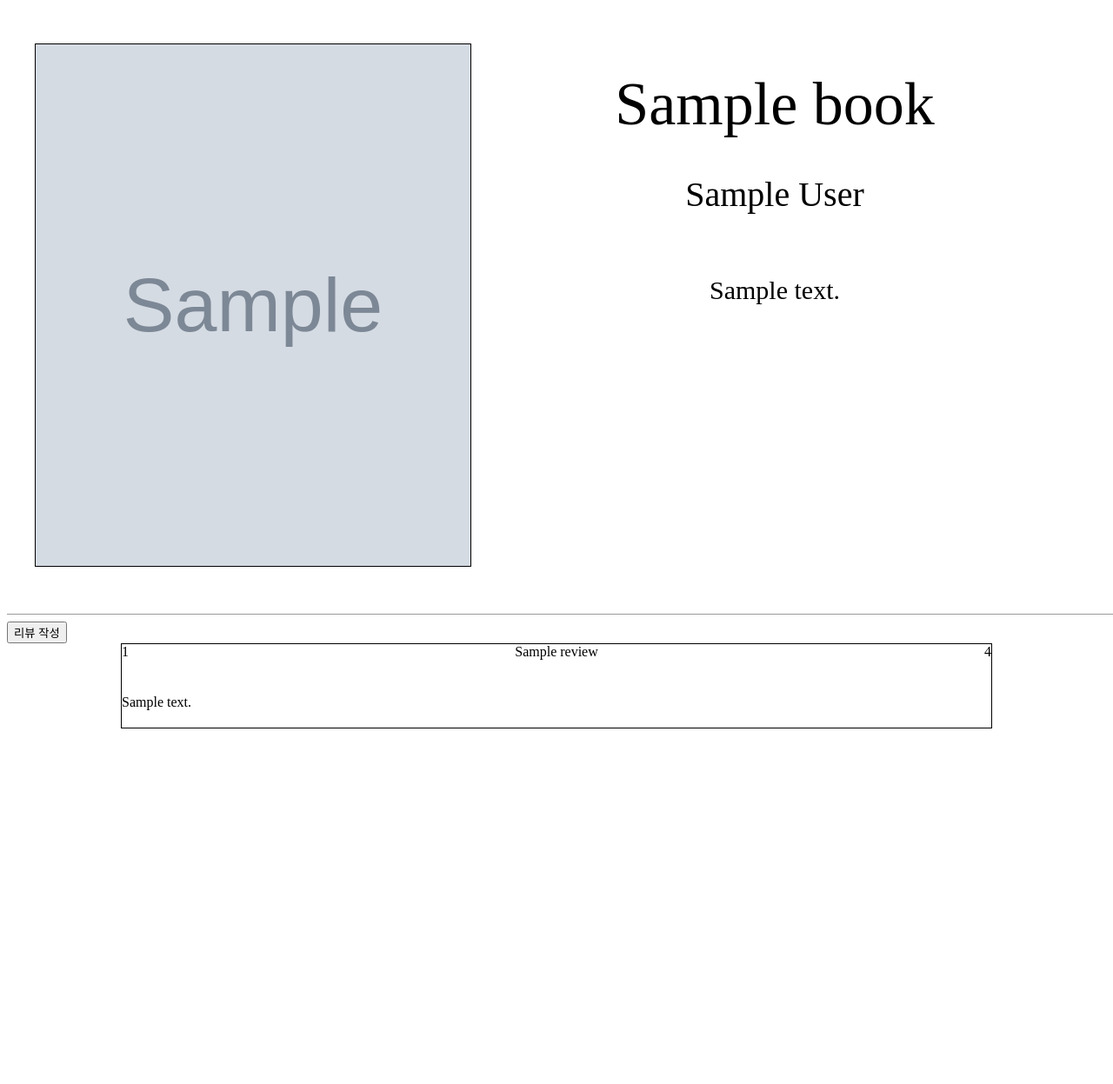
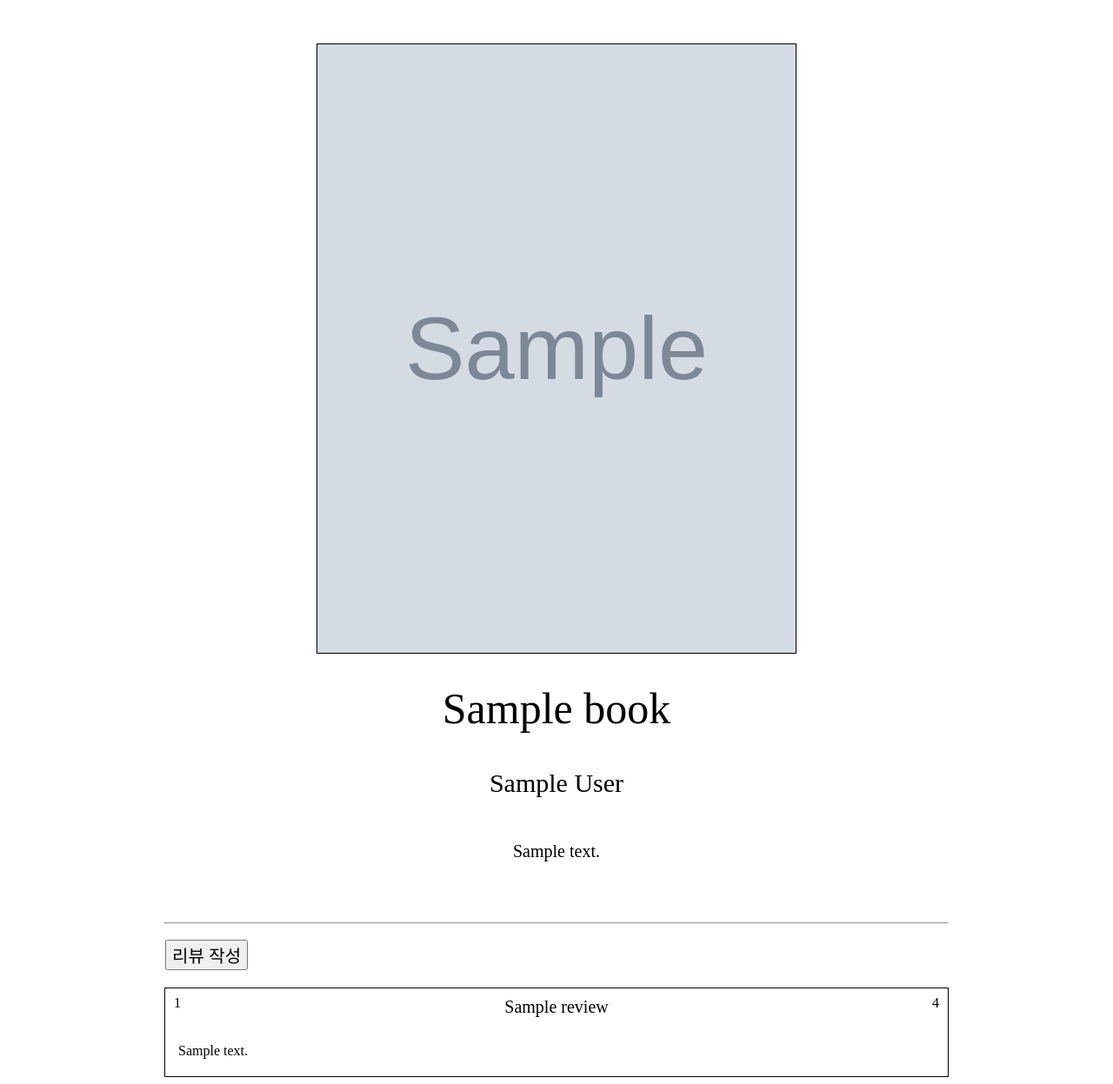
Before and after one commit to Dsys1129/Bookparta, a Flask app: template templates/bookdetail.html in a window 1280 px wide; the page is wider, and only the part inside the window is pictured. Shown: that part at 87% size. Before the commit the page ends 838 px from the top of that part, so only its background shows below. Run offline with Flask 3, Linux system fonts and the light colour scheme; the template is opened without the code that fills it: most values are stand-ins (such as "Sample title", 1, 10 or a date in 2020); grey boxes marked "Sample" are stand-in pictures.

Commit message:
북디테일 수정

```diff
--- a/templates/bookdetail.html
+++ b/templates/bookdetail.html
@@ -11,14 +11,15 @@
         margin: 50px auto;
         display: flex;
         align-items: center;
-        max-width: 1200px;
+        max-width: 900px;
         width: 100%;
+        flex-direction: column;
       }
       .book-image {
         border: 1px solid black;
         background-color: black;
-        width: 500px;
-        height: 600px;
+        width: 550px;
+        height: 700px;
       }
       .book-detail-box {
         width: 100%;
@@ -33,24 +34,24 @@
       }
 
       .title {
-        font-size: 70px;
+        font-size: 50px;
         margin-top: 30px;
         margin-bottom: 20px;
       }
 
       .author {
         margin-top: 20px;
-        font-size: 40px;
+        font-size: 30px;
       }
 
       .description {
-        margin-top: 30px;
-        font-size: 30px;
+        margin-top: 20px;
+        font-size: 20px;
       }
 
       .review-container {
         border: 1px solid black;
-        width: 1000px;
+        width: 900px;
         margin: 0 auto;
         display: flex;
         flex-direction: column;
@@ -65,13 +66,29 @@
       }
 
       .review-contents {
+        margin-top: 20px;
         margin-bottom: 20px;
+        display: flex;
+        justify-content: flex-start;
+        padding: 0px 15px 0px 15px;
+      }
+      .reviewBtnDiv {
+        align-self: stretch;
+        display: flex;
+        justify-content: space-between;
+        align-items: center;
+        margin: 0px auto 0px auto;
+        width: 900px
       }
 
-      .review-contents {
-        margin-top: 30px;
-        display: flex;
-        justify-content: flex-start;
+      .addReviewbtn {
+        margin: 10px 0px 20px 0px;
+        font-size: 20px;
+      }
+
+      .review-title {
+        padding-top: 10px;
+        font-size: 20px;
       }
     </style>
 
@@ -101,18 +118,18 @@
       </div>
     </div>
 
-    <hr size="1" width="1400px" />
+    <hr size="2" width="900px" />
 
-    <div>
+    <div class="reviewBtnDiv">
       <button class="addReviewbtn" onclick="gotoReviewPage('{{ book._id }}')">리뷰 작성</button>
     </div>
 
     {% for review in book.reviews %}
     <div class="review-container">
       <div class="review-box">
-        <div class="review-userId">{{review.userId}}</div>
+        <div style="padding-left: 10px;" class="review-userId">{{review.userId}}</div>
         <div class="review-title">{{review.title}}</div>
-        <div class="review-rating">{{review.rating}}</div>
+        <div style="padding-right: 10px;" class="review-rating">{{review.rating}}</div>
       </div>
       <div class="review-contents">{{review.contents}}</div>
     </div>
```
